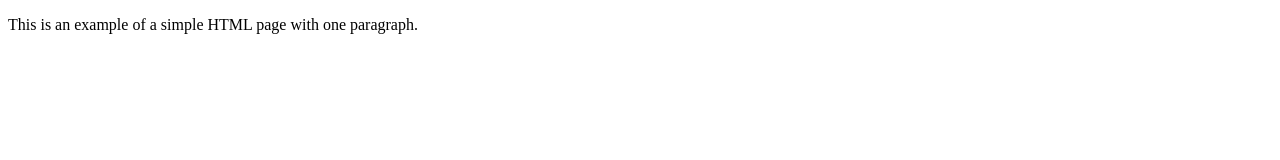
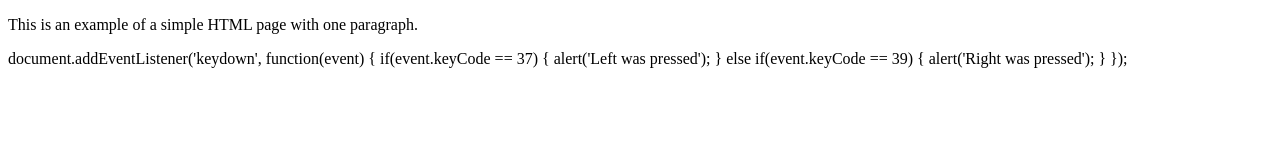
Before and after one commit to EricJamesZeigler/Jeofail, a plain HTML site: page index.html in a window 1280 px wide. Drawn offline with Linux system fonts and the light colour scheme.

Commit message:
Update index.html

```diff
--- a/index.html
+++ b/index.html
@@ -5,5 +5,16 @@
     </head>
     <body>
         <p>This is an example of a simple HTML page with one paragraph.</p>
+   document.addEventListener('keydown', function(event) {
+    if(event.keyCode == 37) {
+        alert('Left was pressed');
+    }
+    else if(event.keyCode == 39) {
+        alert('Right was pressed');
+    }
+});
+
+
+
     </body>
 </html>
```
